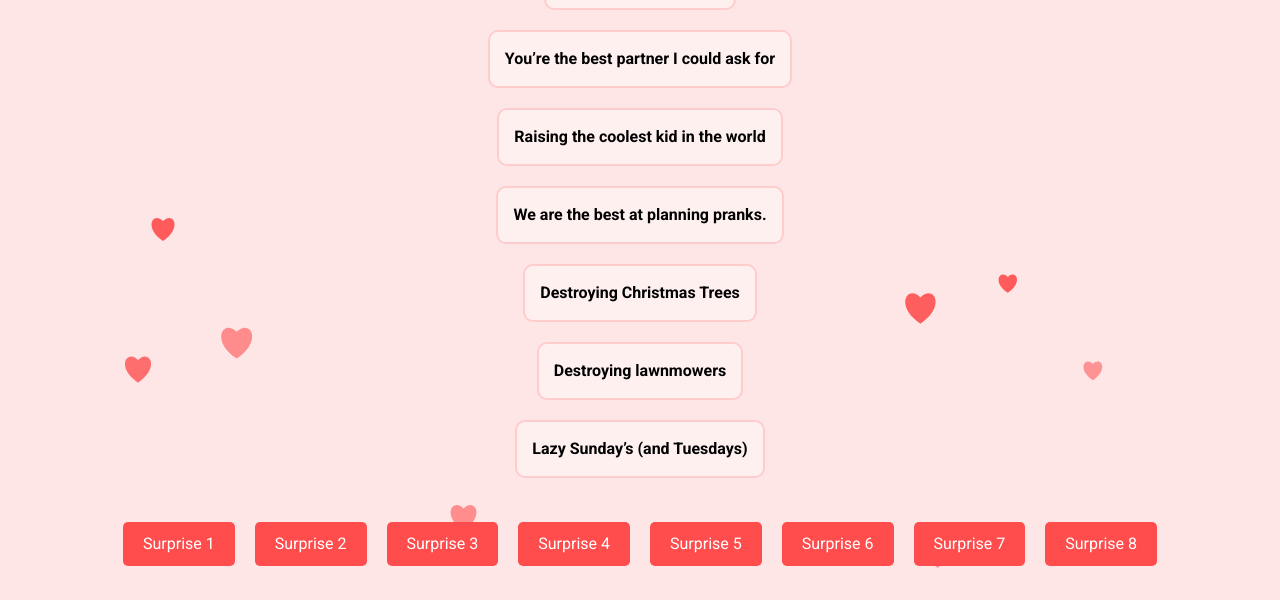
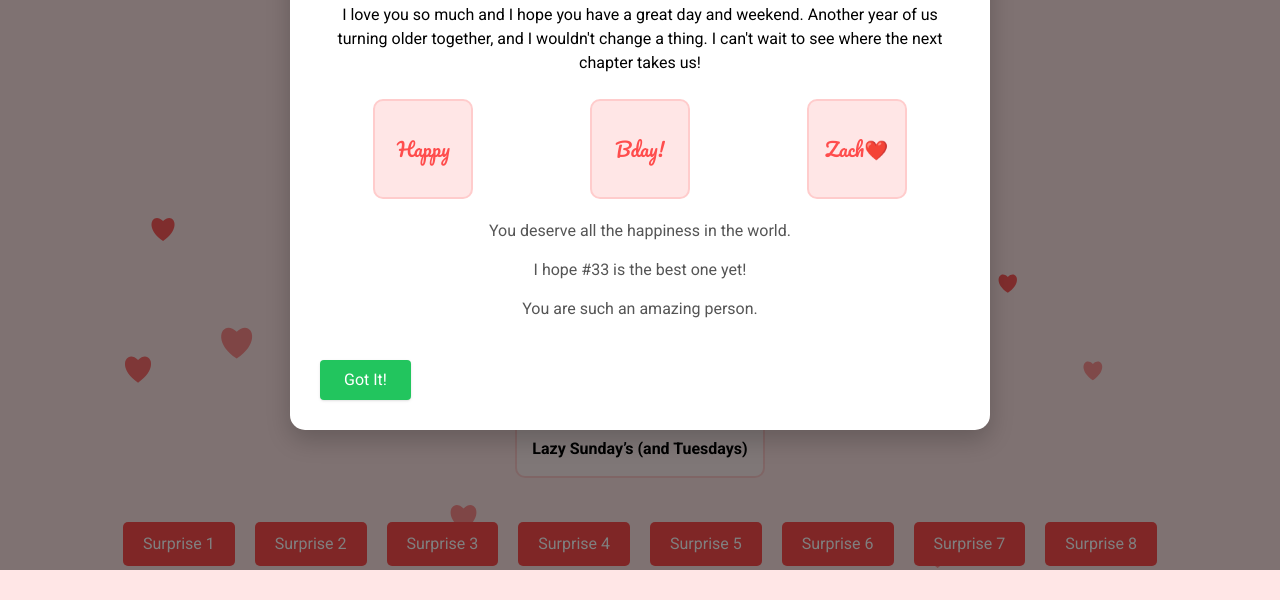
Before and after one commit to hippieforhire/hippieforhire.github.io, a plain HTML site: page index.html in a window 1280 px wide. Shown: the part 230-830 px from the top of the page. Drawn offline with nearby package versions, Linux system fonts and the light colour scheme.

Commit message:
Update index.html

```diff
--- a/index.html
+++ b/index.html
@@ -168,6 +168,48 @@
       color: #cc0000;
     }
 
+    /* Modal Tiles */
+    .modal-tiles {
+      display: flex;
+      justify-content: space-around;
+      margin-top: 20px;
+      flex-wrap: wrap;
+      gap: 10px;
+    }
+
+    .modal-tile {
+      width: 100px;
+      height: 100px;
+      background-color: #ffe6e6;
+      border: 2px solid #ffcccc;
+      border-radius: 10px;
+      display: flex;
+      align-items: center;
+      justify-content: center;
+      font-family: 'Pacifico', cursive;
+      font-size: 1.2rem;
+      color: #ff4d4d;
+      cursor: default;
+      position: relative;
+      transition: transform 0.3s;
+    }
+
+    .modal-tile:hover {
+      transform: scale(1.1);
+    }
+
+    /* Modal Explanations */
+    .modal-explanations {
+      margin-top: 20px;
+    }
+
+    .modal-explanation {
+      text-align: center;
+      margin-bottom: 15px;
+      font-size: 1rem;
+      color: #555;
+    }
+
     /* Fade Overlay Message */
     #overlayMessage {
       position: fixed;
@@ -185,6 +227,17 @@
 
       #typewriter {
         font-size: 1.2rem;
+      }
+
+      .modal-tiles {
+        flex-direction: column;
+        align-items: center;
+      }
+
+      .modal-tile {
+        width: 80px;
+        height: 80px;
+        font-size: 1rem;
       }
     }
   </style>
@@ -262,13 +315,28 @@
     <div id="surprise9" class="hidden text-center text-lg text-red-600">You have a pretty cute butt too.</div>
   </div>
 
-  <!-- Modal for Additional Message (Optional) -->
-  <div id="additionalModal" class="modal fixed inset-0 bg-black bg-opacity-50 hidden flex items-center justify-center">
+  <!-- Modal for Birthday Message -->
+  <div id="birthdayModal" class="modal fixed inset-0 bg-black bg-opacity-50 hidden flex items-center justify-center">
     <div class="modal-content relative">
       <span class="modal-close">&times;</span>
-      <h2 class="modal-header">A Special Message</h2>
-      <p class="text-center">To forever and ever, I love you so much. I hope you have a wonderful birthday.</p>
-      <button id="closeAdditionalModal" class="mt-6 px-6 py-2 bg-green-500 text-white rounded hover:bg-green-600 transition transform hover:scale-105 shadow">
+      <h2 class="modal-header">Happy 33rd Birthday Skye!</h2>
+      <p class="text-center">I love you so much and I hope you have a great day and weekend. Another year of us turning older together, and I wouldn't change a thing. I can't wait to see where the next chapter takes us!</p>
+
+      <!-- Modal Tiles -->
+      <div class="modal-tiles mt-6">
+        <div class="modal-tile">Happy</div>
+        <div class="modal-tile">Bday!</div>
+        <div class="modal-tile">Zach❤️</div>
+      </div>
+
+      <!-- Modal Explanations -->
+      <div class="modal-explanations">
+        <div class="modal-explanation">You deserve all the happiness in the world.</div>
+        <div class="modal-explanation">I hope #33 is the best one yet!</div>
+        <div class="modal-explanation">You are such an amazing person.</div>
+      </div>
+
+      <button id="closeBirthdayModal" class="mt-6 px-6 py-2 bg-green-500 text-white rounded hover:bg-green-600 transition transform hover:scale-105 shadow">
         Got It!
       </button>
     </div>
@@ -280,6 +348,25 @@
   <!-- JavaScript for Interactivity and Animations -->
   <script>
     document.addEventListener('DOMContentLoaded', () => {
+      // Open the birthday modal immediately on page load
+      const birthdayModal = document.getElementById('birthdayModal');
+      birthdayModal.classList.remove('hidden');
+      birthdayModal.classList.add('active');
+
+      // Modal Close Elements
+      const closeBirthdayModal = document.getElementById('closeBirthdayModal');
+      const modalClose = document.querySelector('.modal-close');
+
+      // Function to close the modal
+      function closeModal() {
+        birthdayModal.classList.remove('active');
+        birthdayModal.classList.add('hidden');
+      }
+
+      // Event listeners for closing the modal
+      closeBirthdayModal.addEventListener('click', closeModal);
+      modalClose.addEventListener('click', closeModal);
+
       // Typewriter Effect
       new Typed('#typewriter', {
         strings: ["To forever and ever, I love you so much. I hope you have a wonderful birthday."],
@@ -303,28 +390,6 @@
           surprise.classList.toggle('hidden');
         }
       };
-
-      // Modal Functionality (Optional)
-      const additionalModal = document.getElementById('additionalModal');
-      const closeAdditionalModal = document.getElementById('closeAdditionalModal');
-      const modalClose = document.querySelector('.modal-close');
-
-      // Automatically open the additional modal after a delay
-      setTimeout(() => {
-        additionalModal.classList.remove('hidden');
-        additionalModal.classList.add('active');
-      }, 10000); // 10 seconds delay
-
-      // Close modal on button click
-      closeAdditionalModal.addEventListener('click', () => {
-        additionalModal.classList.remove('active');
-        additionalModal.classList.add('hidden');
-      });
-
-      modalClose.addEventListener('click', () => {
-        additionalModal.classList.remove('active');
-        additionalModal.classList.add('hidden');
-      });
 
       // Initialize Heart Canvas Animation
       const canvas = document.getElementById('heartCanvas');
```
